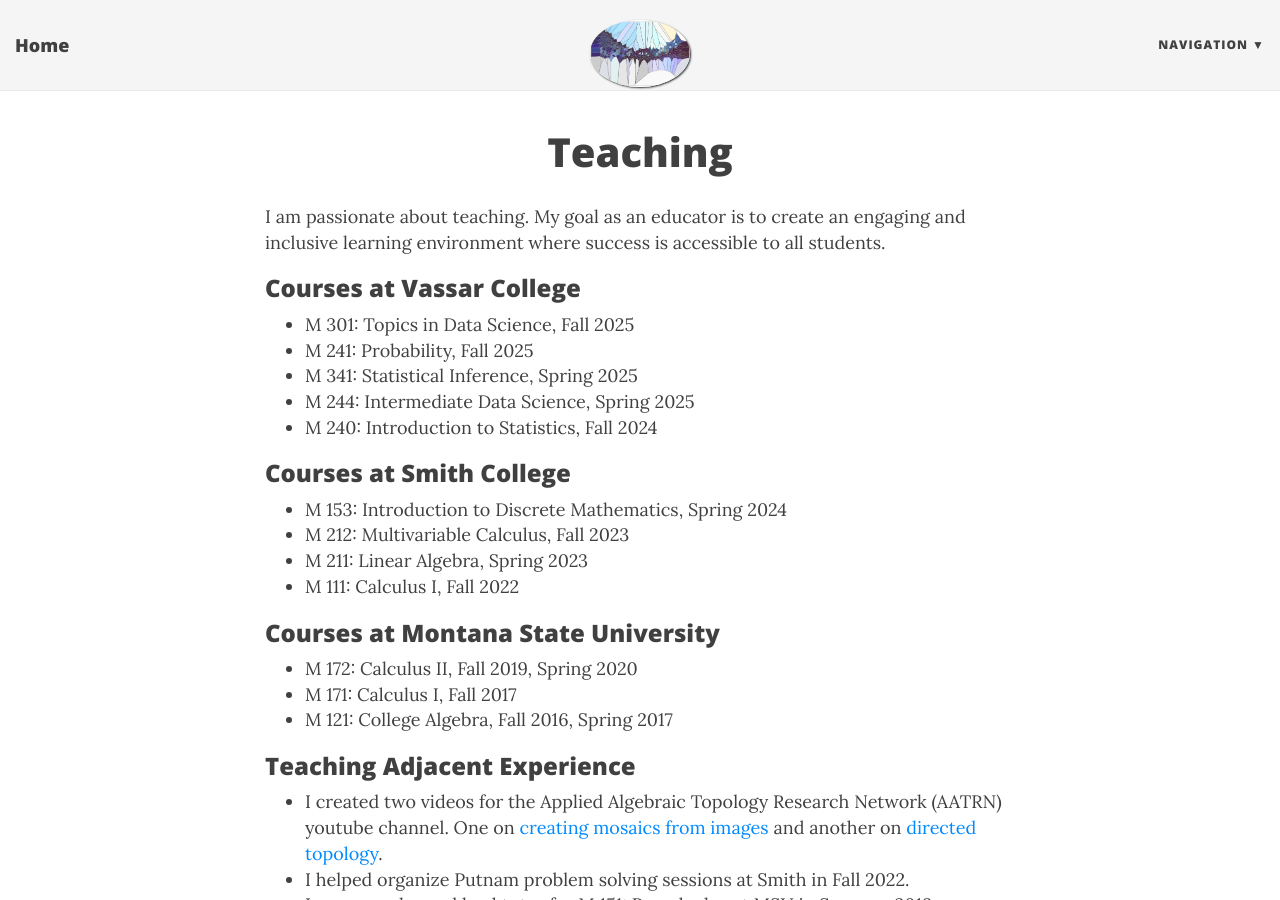
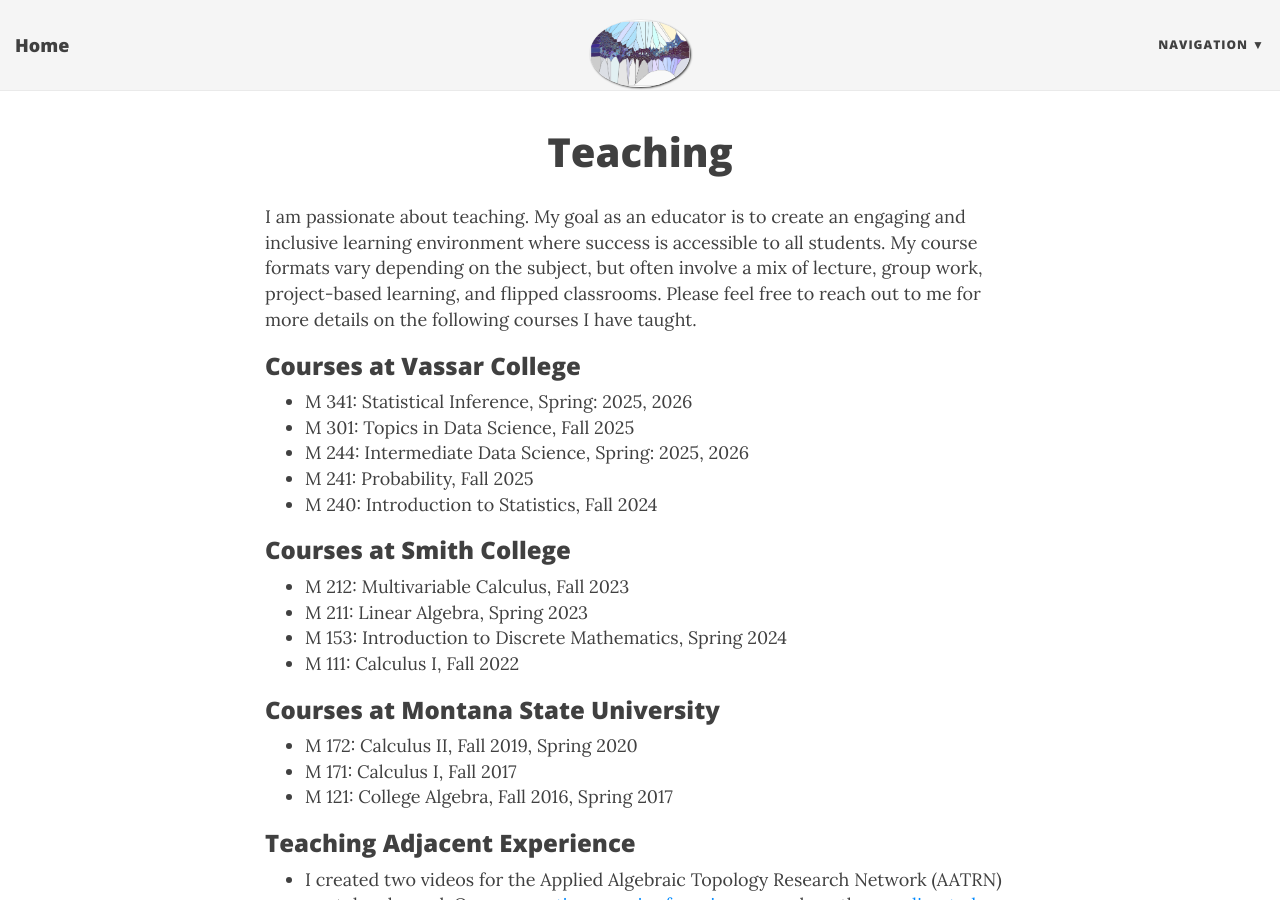
Before and after one commit to robinbelton/robinbelton.github.io, a Jekyll site: the page built from teaching.html, in a window 1280 px wide and 900 px high. Built offline with Jekyll 4.4.1, drawn with Linux system fonts in a browser that asks for light colours; nearby versions of some CDN libraries.

Commit message:
Edit teaching page

```diff
--- a/teaching.html
+++ b/teaching.html
@@ -5,22 +5,22 @@ subtitle:
 use-site-title: true
 ---
 
-I am passionate about teaching. My goal as an educator is to create an engaging and inclusive learning environment where success is accessible to all students.
+I am passionate about teaching. My goal as an educator is to create an engaging and inclusive learning environment where success is accessible to all students. My course formats vary depending on the subject, but often involve a mix of lecture, group work, project-based learning, and flipped classrooms. Please feel free to reach out to me for more details on the following courses I have taught.
 
 <h3>Courses at Vassar College</h3>
 <ul>
+<li>M 341: Statistical Inference, Spring: 2025, 2026 </li>
 <li>M 301: Topics in Data Science, Fall 2025</li>
+<li>M 244: Intermediate Data Science, Spring: 2025, 2026</li>
 <li>M 241: Probability, Fall 2025</li>
-<li>M 341: Statistical Inference, Spring 2025 </li>
-<li>M 244: Intermediate Data Science, Spring 2025</li>
 <li>M 240: Introduction to Statistics, Fall 2024</li>
 </ul>
 
 <h3>Courses at Smith College</h3>
 <ul>
-<li>M 153: Introduction to Discrete Mathematics, Spring 2024</li>
 <li>M 212: Multivariable Calculus, Fall 2023</li>
 <li>M 211: Linear Algebra, Spring 2023</li>
+<li>M 153: Introduction to Discrete Mathematics, Spring 2024</li>
 <li>M 111: Calculus I, Fall 2022</li>
 </ul>
 
```
